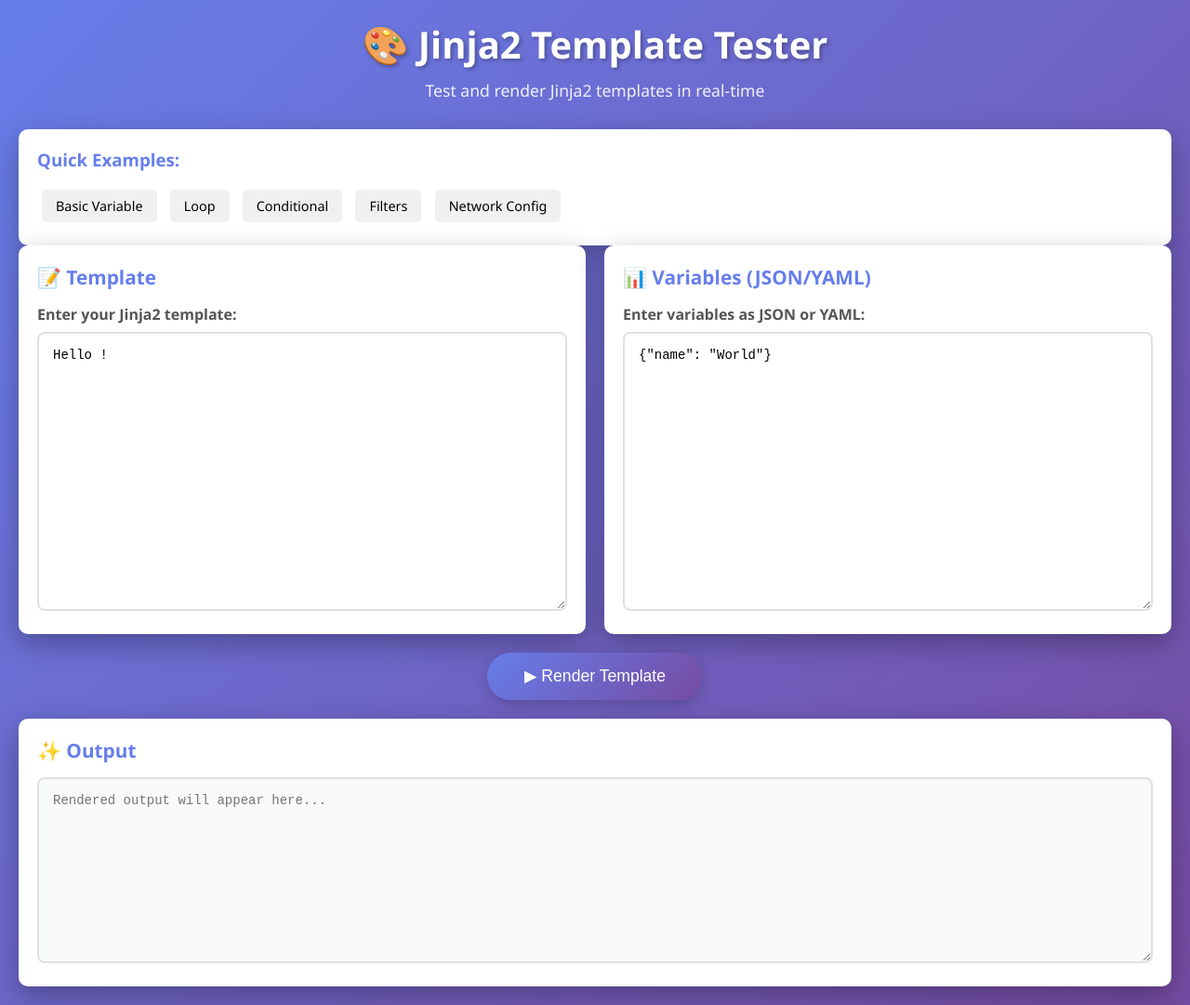
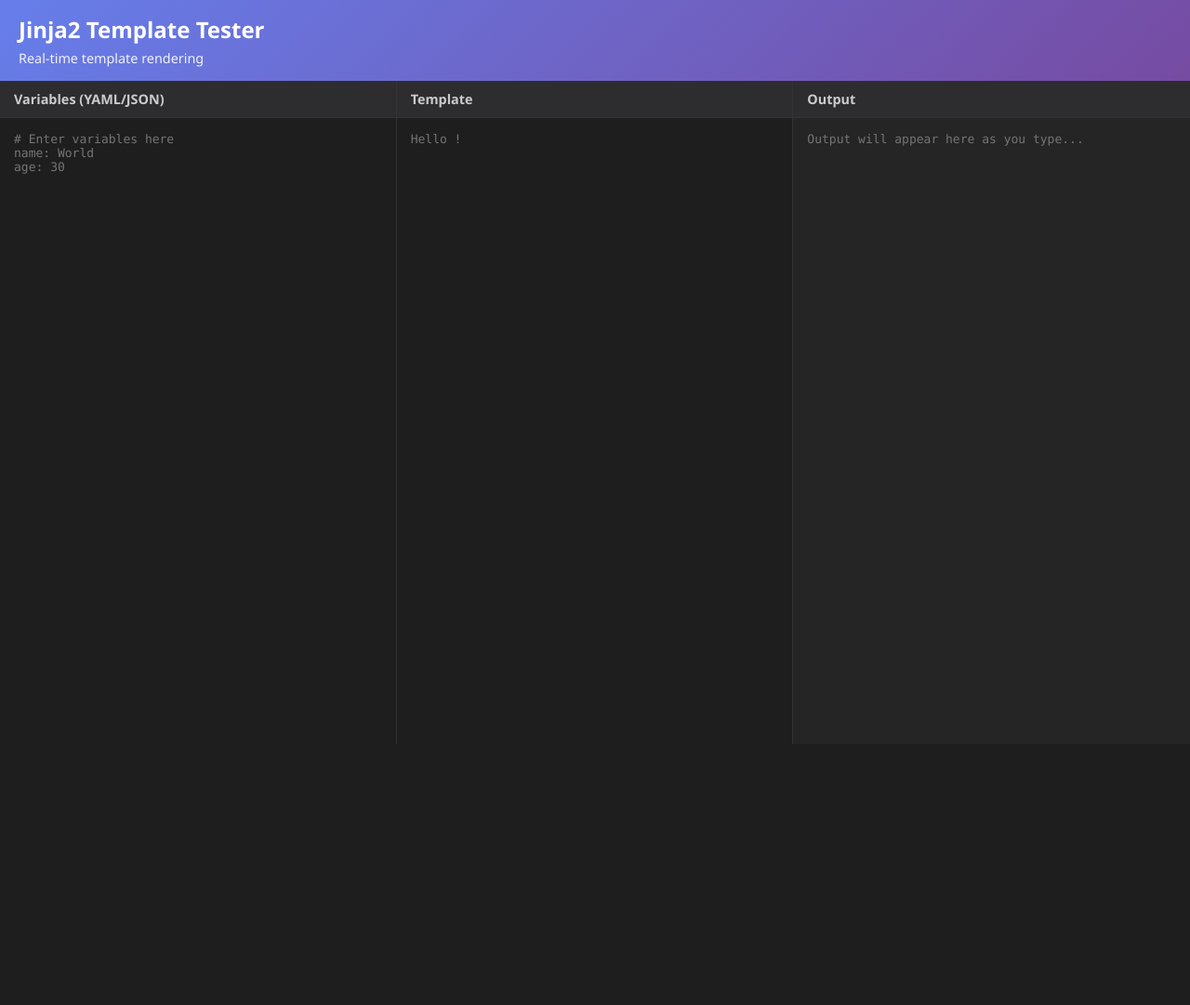
Before and after one commit to csenlik09/jinja, a Flask app: page / in a window 1280 px wide. Shown: the whole page at 93% size. After the commit the page ends 800 px from the top, so only its background shows below. Run offline with Flask 3, Linux system fonts and the light colour scheme.

Commit message:
Redesign UI for better UX: 3-column layout with real-time rendering
- Variables panel on left, template center, output right
- Dark theme resembling code editor
- Real-time rendering with 500ms debounce
- Orange error highlighting on template panel
- Empty fields on load - no placeholder text
- Error messages displayed at top of template panel

🤖 Generated with [Claude Code](https://claude.com/claude-code)

Co-Authored-By: Claude <noreply@anthropic.com>

```diff
--- a/templates/index.html
+++ b/templates/index.html
@@ -13,139 +13,98 @@
 
         body {
             font-family: 'Segoe UI', Tahoma, Geneva, Verdana, sans-serif;
-            background: linear-gradient(135deg, #667eea 0%, #764ba2 100%);
-            min-height: 100vh;
-            padding: 20px;
-        }
-
-        .container {
-            max-width: 1400px;
-            margin: 0 auto;
+            background: #1e1e1e;
+            height: 100vh;
+            display: flex;
+            flex-direction: column;
+            overflow: hidden;
         }
 
         header {
-            text-align: center;
+            background: linear-gradient(135deg, #667eea 0%, #764ba2 100%);
             color: white;
-            margin-bottom: 30px;
+            padding: 15px 20px;
+            box-shadow: 0 2px 10px rgba(0,0,0,0.3);
         }
 
         h1 {
-            font-size: 2.5em;
-            margin-bottom: 10px;
-            text-shadow: 2px 2px 4px rgba(0,0,0,0.3);
+            font-size: 1.5em;
+            margin-bottom: 5px;
         }
 
         .subtitle {
-            font-size: 1.1em;
+            font-size: 0.9em;
             opacity: 0.9;
         }
 
-        .main-content {
+        .main-container {
             display: grid;
-            grid-template-columns: 1fr 1fr;
-            gap: 20px;
-            margin-bottom: 20px;
+            grid-template-columns: 1fr 1fr 1fr;
+            flex: 1;
+            overflow: hidden;
         }
 
         .panel {
-            background: white;
-            border-radius: 10px;
-            padding: 20px;
-            box-shadow: 0 10px 30px rgba(0,0,0,0.3);
+            display: flex;
+            flex-direction: column;
+            border-right: 1px solid #333;
+            background: #252526;
         }
 
-        .panel h2 {
-            color: #667eea;
-            margin-bottom: 15px;
-            font-size: 1.3em;
+        .panel:last-child {
+            border-right: none;
+        }
+
+        .panel-header {
+            padding: 10px 15px;
+            background: #2d2d30;
+            border-bottom: 1px solid #333;
+            color: #ccc;
+            font-weight: 600;
+            font-size: 0.9em;
         }
 
         textarea {
+            flex: 1;
             width: 100%;
-            min-height: 300px;
+            border: none;
             padding: 15px;
-            border: 2px solid #e0e0e0;
-            border-radius: 8px;
-            font-family: 'Courier New', monospace;
-            font-size: 14px;
-            resize: vertical;
-            transition: border-color 0.3s;
+            font-family: 'Consolas', 'Courier New', monospace;
+            font-size: 13px;
+            resize: none;
+            background: #1e1e1e;
+            color: #d4d4d4;
         }
 
         textarea:focus {
             outline: none;
-            border-color: #667eea;
         }
 
-        .output-panel {
-            grid-column: 1 / -1;
+        #template {
+            background: #1e1e1e;
+        }
+
+        #template.error {
+            background: #332200;
+        }
+
+        #template.error-highlight {
+            animation: flash-orange 0.5s;
+        }
+
+        @keyframes flash-orange {
+            0%, 100% { background: #1e1e1e; }
+            50% { background: #ff9800; }
         }
 
         #output {
-            background: #f8f9fa;
-            min-height: 200px;
-            max-height: 400px;
-            overflow-y: auto;
+            background: #252526;
+            color: #d4d4d4;
         }
 
-        .error {
-            background: #fee;
-            color: #c00;
-            border-color: #faa;
-        }
-
-        .button-container {
-            text-align: center;
-            margin: 20px 0;
-        }
-
-        button {
-            background: linear-gradient(135deg, #667eea 0%, #764ba2 100%);
-            color: white;
-            border: none;
-            padding: 15px 40px;
-            font-size: 1.1em;
-            border-radius: 50px;
-            cursor: pointer;
-            box-shadow: 0 5px 15px rgba(0,0,0,0.2);
-            transition: transform 0.2s, box-shadow 0.2s;
-        }
-
-        button:hover {
-            transform: translateY(-2px);
-            box-shadow: 0 7px 20px rgba(0,0,0,0.3);
-        }
-
-        button:active {
-            transform: translateY(0);
-        }
-
-        .examples {
-            background: white;
-            border-radius: 10px;
-            padding: 20px;
-            box-shadow: 0 10px 30px rgba(0,0,0,0.3);
-        }
-
-        .examples h3 {
-            color: #667eea;
-            margin-bottom: 15px;
-        }
-
-        .example-btn {
-            display: inline-block;
-            background: #f0f0f0;
-            padding: 8px 15px;
-            margin: 5px;
-            border-radius: 5px;
-            cursor: pointer;
-            font-size: 0.9em;
-            transition: background 0.2s;
-        }
-
-        .example-btn:hover {
-            background: #667eea;
-            color: white;
+        .error-line {
+            background: #ff9800;
+            color: #000;
         }
 
         pre {
@@ -153,108 +112,60 @@
             word-wrap: break-word;
         }
 
-        .label {
-            font-weight: 600;
-            color: #555;
-            margin-bottom: 8px;
-            display: block;
+        .error-message {
+            padding: 10px 15px;
+            background: #ff9800;
+            color: #000;
+            font-size: 0.9em;
+            border-bottom: 1px solid #e68900;
         }
     </style>
 </head>
 <body>
-    <div class="container">
     <header>
-            <h1>🎨 Jinja2 Template Tester</h1>
-            <p class="subtitle">Test and render Jinja2 templates in real-time</p>
+        <h1>Jinja2 Template Tester</h1>
+        <p class="subtitle">Real-time template rendering</p>
     </header>
 
-        <div class="examples">
-            <h3>Quick Examples:</h3>
-            <span class="example-btn" onclick="loadExample('basic')">Basic Variable</span>
-            <span class="example-btn" onclick="loadExample('loop')">Loop</span>
-            <span class="example-btn" onclick="loadExample('conditional')">Conditional</span>
-            <span class="example-btn" onclick="loadExample('filters')">Filters</span>
-            <span class="example-btn" onclick="loadExample('network')">Network Config</span>
-        </div>
-
-        <div class="main-content">
+    <div class="main-container">
         <div class="panel">
-                <h2>📝 Template</h2>
-                <label class="label">Enter your Jinja2 template:</label>
-                <textarea id="template" placeholder="Hello {{ name }}!">Hello {{ name }}!</textarea>
+            <div class="panel-header">Variables (YAML/JSON)</div>
+            <textarea id="variables" placeholder="# Enter variables here
+name: World
+age: 30" spellcheck="false"></textarea>
         </div>
 
         <div class="panel">
-                <h2>📊 Variables (JSON/YAML)</h2>
-                <label class="label">Enter variables as JSON or YAML:</label>
-                <textarea id="variables" placeholder='name: World
-age: 30'>{"name": "World"}</textarea>
-            </div>
+            <div class="panel-header">Template</div>
+            <div id="error-container"></div>
+            <textarea id="template" placeholder="Hello {{ name }}!" spellcheck="false"></textarea>
         </div>
 
-        <div class="button-container">
-            <button onclick="renderTemplate()">▶ Render Template</button>
-        </div>
-
-        <div class="panel output-panel">
-            <h2>✨ Output</h2>
-            <textarea id="output" readonly placeholder="Rendered output will appear here..."></textarea>
+        <div class="panel">
+            <div class="panel-header">Output</div>
+            <textarea id="output" readonly placeholder="Output will appear here as you type..."></textarea>
         </div>
     </div>
 
     <script>
-        const examples = {
-            basic: {
-                template: 'Hello {{ name }}!\nYou are {{ age }} years old.',
-                variables: '{"name": "Alice", "age": 30}'
-            },
-            loop: {
-                template: `Items:
-{% for item in items %}
-  - {{ item }}
-{% endfor %}`,
-                variables: '{"items": ["Apple", "Banana", "Orange"]}'
-            },
-            conditional: {
-                template: `{% if premium %}
-Welcome Premium User {{ username }}!
-Your benefits: {{ benefits | join(", ") }}
-{% else %}
-Welcome {{ username }}!
-Upgrade to premium for more features.
-{% endif %}`,
-                variables: '{"username": "John", "premium": true, "benefits": ["Ad-free", "Priority Support", "Extra Storage"]}'
-            },
-            filters: {
-                template: `Original: {{ text }}
-Upper: {{ text | upper }}
-Lower: {{ text | lower }}
-Title: {{ text | title }}
-Length: {{ text | length }}`,
-                variables: '{"text": "hello world"}'
-            },
-            network: {
-                template: `interface {{ interface }}
- description {{ description }}
- ip address {{ ip_address }} {{ subnet_mask }}
-{% if vlan %}
- vlan {{ vlan }}
-{% endif %}
- no shutdown`,
-                variables: '{"interface": "GigabitEthernet0/1", "description": "Uplink to Core", "ip_address": "10.0.1.1", "subnet_mask": "255.255.255.0", "vlan": 100}'
-            }
-        };
-
-        function loadExample(type) {
-            const example = examples[type];
-            document.getElementById('template').value = example.template;
-            document.getElementById('variables').value = example.variables;
-        }
+        let renderTimeout;
+        const templateEl = document.getElementById('template');
+        const variablesEl = document.getElementById('variables');
+        const outputEl = document.getElementById('output');
+        const errorContainer = document.getElementById('error-container');
 
         async function renderTemplate() {
-            const template = document.getElementById('template').value;
-            const variables = document.getElementById('variables').value;
-            const outputEl = document.getElementById('output');
+            const template = templateEl.value;
+            const variables = variablesEl.value;
+
+            // Clear previous errors
+            templateEl.classList.remove('error', 'error-highlight');
+            errorContainer.innerHTML = '';
+
+            if (!template) {
+                outputEl.value = '';
+                return;
+            }
 
             try {
                 const response = await fetch('/render', {
@@ -272,23 +183,37 @@ Length: {{ text | length }}`,
 
                 if (data.success) {
                     outputEl.value = data.output;
-                    outputEl.classList.remove('error');
                 } else {
-                    outputEl.value = data.error;
-                    outputEl.classList.add('error');
+                    // Show error with orange highlighting
+                    outputEl.value = '⚠️ Error:\n' + data.error;
+                    templateEl.classList.add('error-highlight');
+
+                    // Show error message at top of template panel
+                    errorContainer.innerHTML = '<div class="error-message">⚠️ ' + data.error + '</div>';
+
+                    // Highlight template temporarily
+                    setTimeout(() => {
+                        templateEl.classList.remove('error-highlight');
+                    }, 500);
                 }
             } catch (error) {
-                outputEl.value = 'Error: ' + error.message;
-                outputEl.classList.add('error');
+                outputEl.value = '⚠️ Connection Error:\n' + error.message;
             }
         }
 
-        // Allow Ctrl+Enter to render
-        document.addEventListener('keydown', function(e) {
-            if (e.ctrlKey && e.key === 'Enter') {
+        // Real-time rendering with debounce
+        function scheduleRender() {
+            clearTimeout(renderTimeout);
+            renderTimeout = setTimeout(renderTemplate, 500);
+        }
+
+        templateEl.addEventListener('input', scheduleRender);
+        variablesEl.addEventListener('input', scheduleRender);
+
+        // Initial render if there's any content
+        if (templateEl.value || variablesEl.value) {
             renderTemplate();
         }
-        });
     </script>
 </body>
 </html>
```
Also changed, not shown: test_yaml.py (added, +80 -0 lines). Lines whose indentation alone changed are shown as unchanged.
